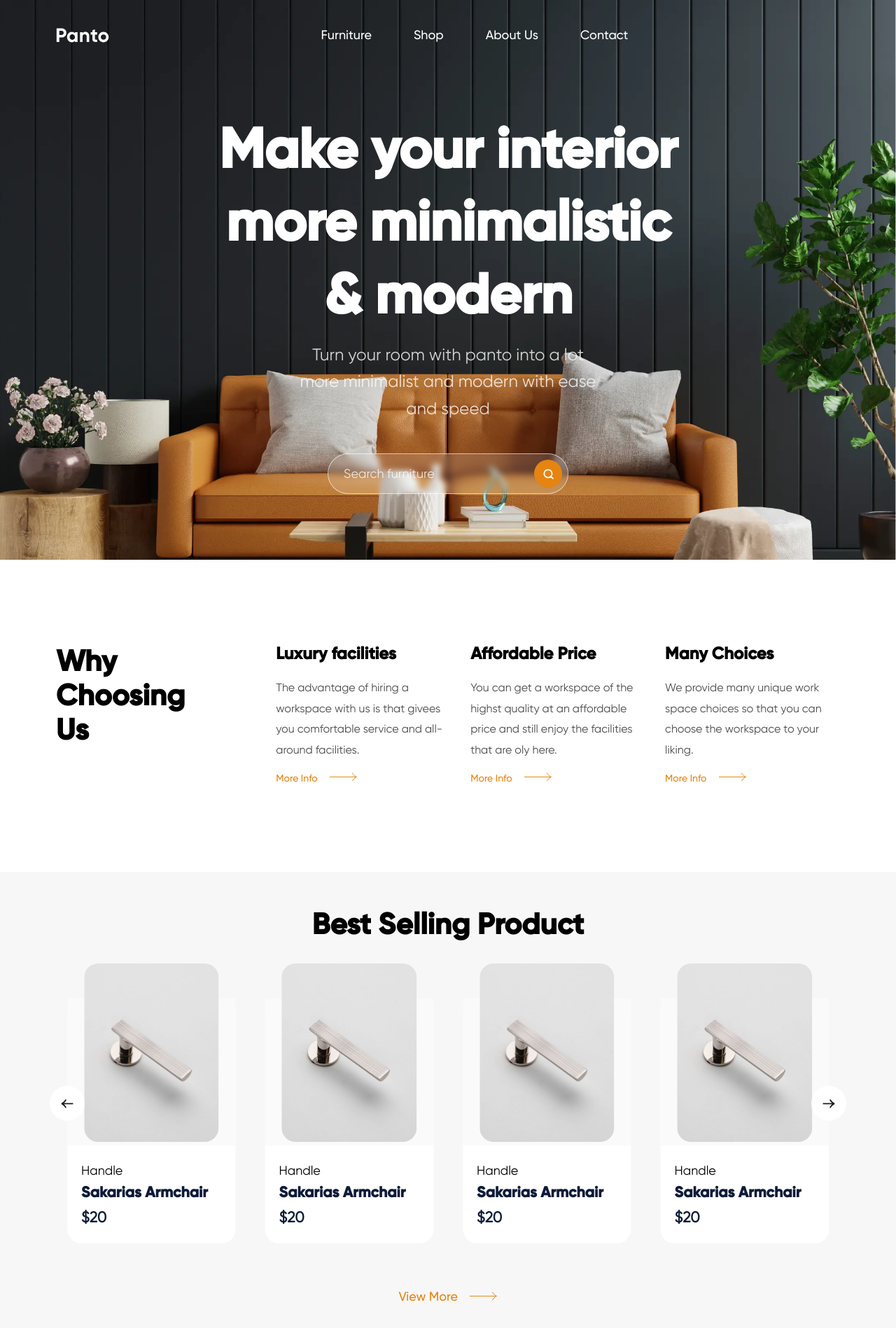
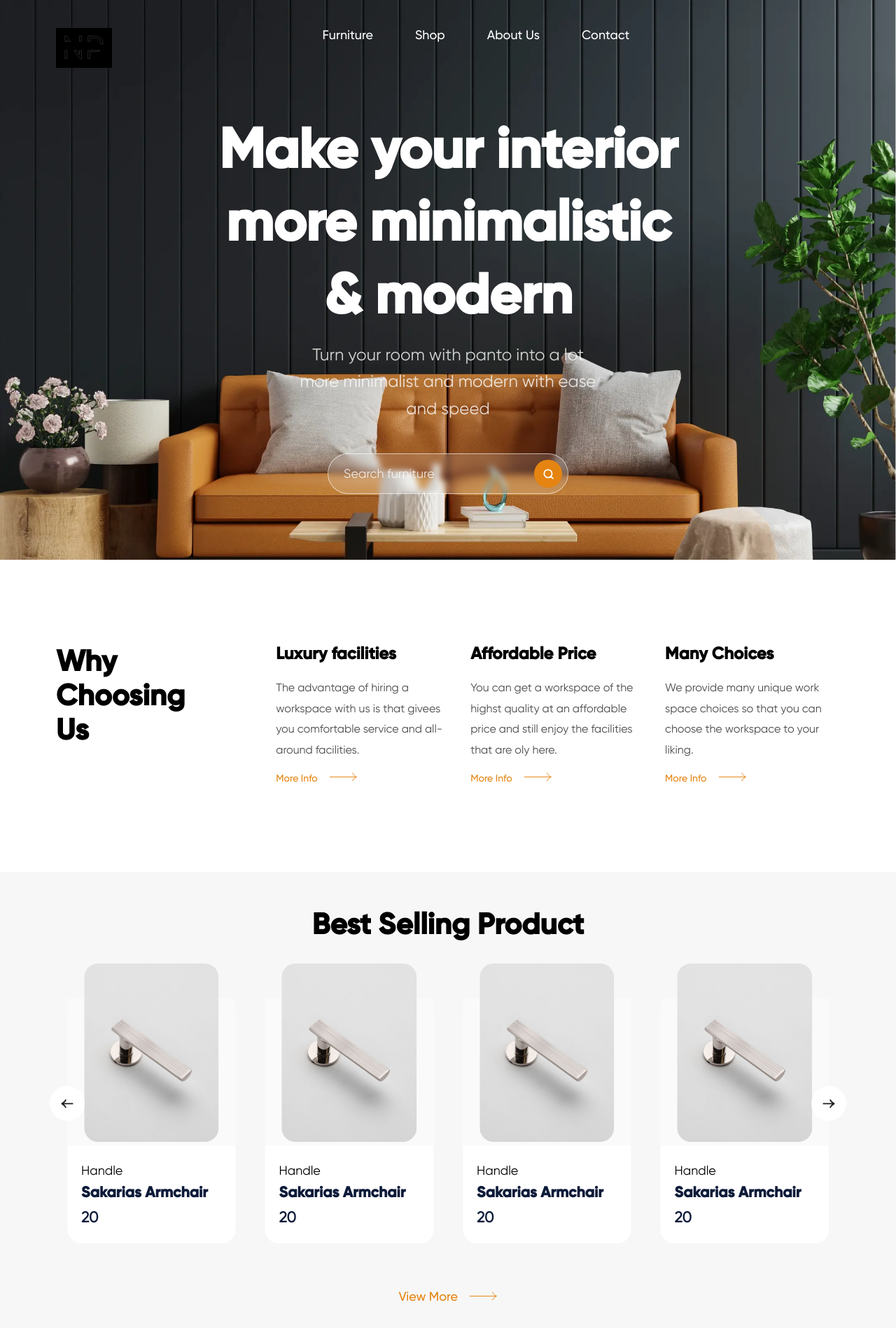
Before and after one commit to JavokhirMurodov1626/Door-Handles, an Angular app: page / in a window 1280 px wide. Shown: the top 1898 px of the page at 70% size. Built offline with nearby package versions, Linux system fonts and the light colour scheme.

Commit message:
adding new logo

```diff
--- a/src/app/navbar/navbar.component.css
+++ b/src/app/navbar/navbar.component.css
@@ -5,13 +5,18 @@ nav {
     display: flex;
 
 }
-
+.navbar-brand{
+    width: 8rem;
+}
 nav .nav-menu {
     display: flex;
     gap: 6rem;
     margin: 0 auto;
 }
-
+.navbar-item{
+    display: flex;
+    align-items: center;
+}
 .nav-link {
     color: var(--color-primary-white);
     font-family: 'Gilroy-Medium';
--- a/src/app/navbar/navbar.component.html
+++ b/src/app/navbar/navbar.component.html
@@ -1,5 +1,5 @@
 <nav >
-    <a href="#" class="navbar-brand"><img src="/assets/icons/Panto.svg" alt=""></a>
+    <a href="#" class="navbar-brand"><img src="/assets/icons/Nobel Premium.svg" alt=""></a>
     <ul class="nav-menu">
             <li class="nav-item"><a href="furniture" class="nav-link h4">Furniture</a></li>
             <li class="nav-item"><a href="shop" class="nav-link h4">Shop</a></li>
--- a/src/app/product-box/product-box.component.html
+++ b/src/app/product-box/product-box.component.html
@@ -6,7 +6,7 @@
         <p class="category">{{productCategory}}</p>
         <h3>{{productName}}</h3>
         <h3 class="product-price">
-            ${{productPrice}}
+            {{productPrice}}
         </h3>
     </div>
 </div>
```
Also changed, not shown: src/assets/icons/Nobel Premium.svg (added).
